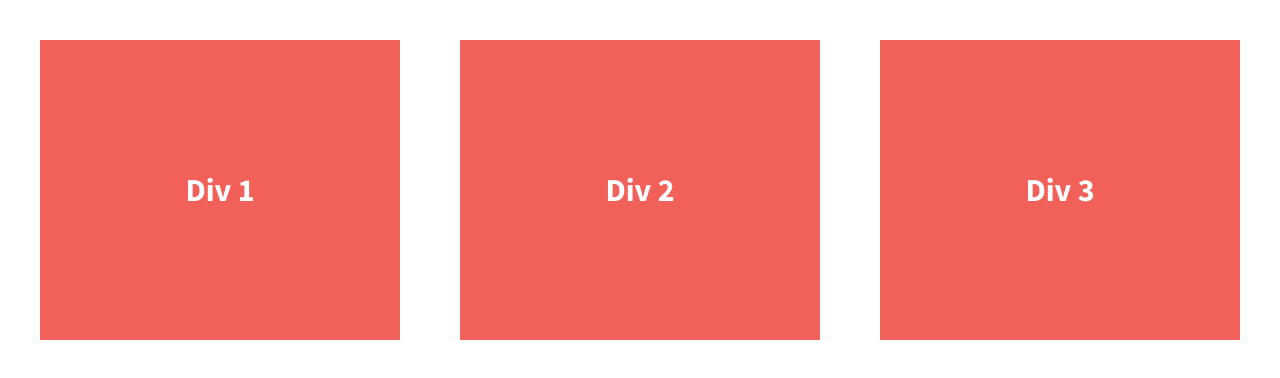
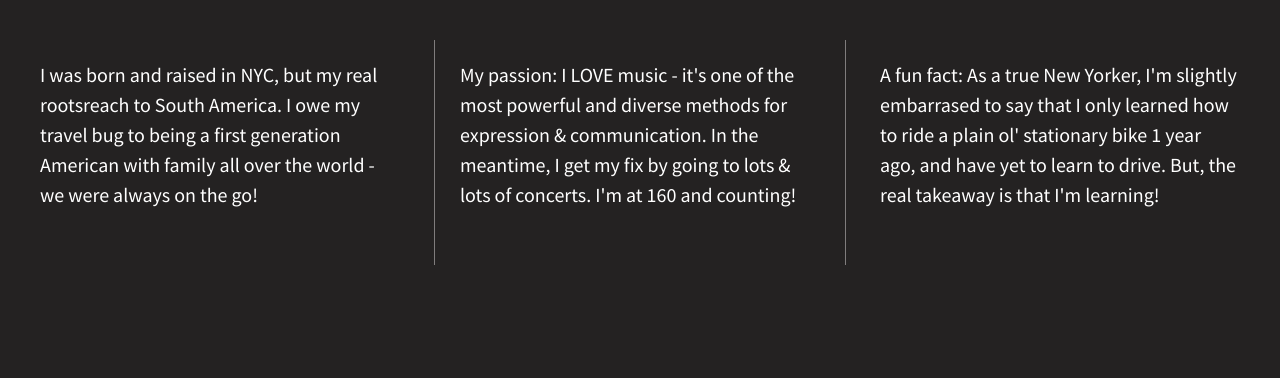
Before and after one commit to ginnywalrecht/206-flex-grid, a plain HTML site: page index.html in a window 1280 px wide. Drawn offline with nearby package versions, Linux system fonts and the light colour scheme.

Commit message:
added assignment text to grid

```diff
--- a/css/main.css
+++ b/css/main.css
@@ -97,7 +97,7 @@ textarea {
 
 
 html {
-  background-color: #fff;
+  background-color: #242222;
   height: 100%;
 }
 
@@ -118,13 +118,20 @@ body {
 .div-1, .div-2, .div-3 {
   color: #fff;
   line-height: 1.5em;
-  font-size: 1.6em;
-  background-color: #f16059;
-  height: 300px;
+  font-size: 1em;
+  font-weight: 200;
+  background-color: #242222;
+  height: 225px;
   display: flex;
   width: 30%;
   justify-content: center;
-  align-items: center;
+  align-items: stretch;
+}
+
+.div-2 {
+    border-left: rgb(128, 125, 125) solid 0.5px;
+    border-right: rgb(128, 125, 125) solid 0.5px;
+    padding: 0 1.25em;
 }
 
 
--- a/index.html
+++ b/index.html
@@ -23,13 +23,13 @@
 
         <section class="wrapper">
             <div class="div-1">
-                Div 1
+                <p>I was born and raised in NYC, but my real rootsreach to South America. I owe my travel bug to being a first generation American with family all over the world - we were always on the go!</p>
             </div>
             <div class="div-2">
-                Div 2
+                <p>My passion: I LOVE music - it's one of the most powerful and diverse methods for expression & communication. In the meantime, I get my fix by going to lots & lots of concerts. I'm at 160 and counting!</p>
             </div>
             <div class="div-3">
-                Div 3
+                <p>A fun fact: As a true New Yorker, I'm slightly embarrased to say that I only learned how to ride a plain ol' stationary bike 1 year ago, and have yet to learn to drive. But, the real takeaway is that I'm learning!</p>
             </div>
         </section>
 
```
